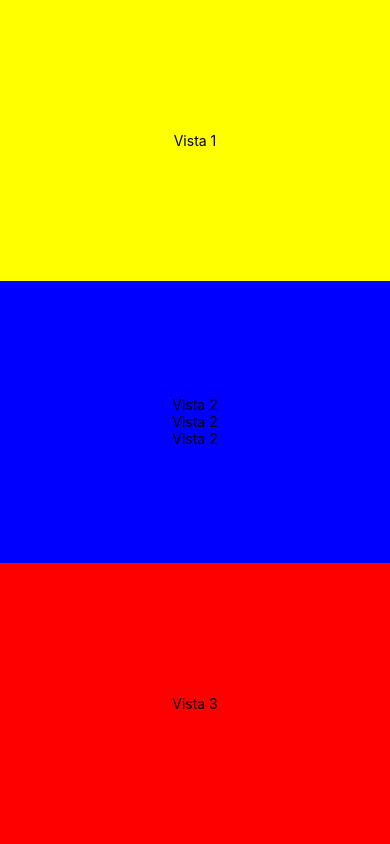
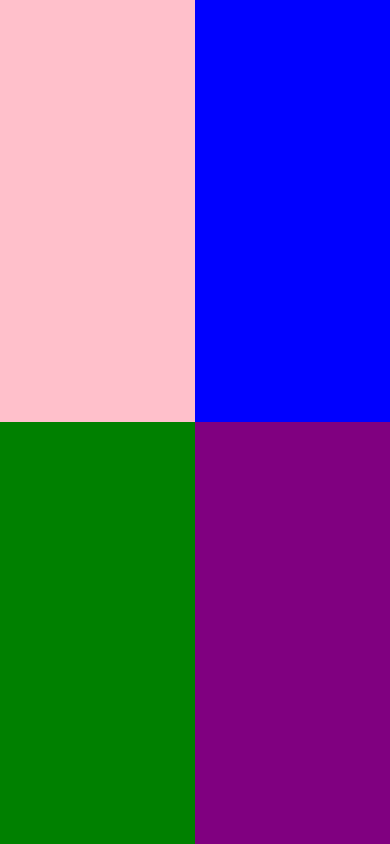
Before and after one commit to Yzdesarrollo/cursoReactNative, a React Native app: screen / in a window 390 px wide. Built offline with nearby package versions, Linux system fonts and the light colour scheme.

Commit message:
flexDirection: column row

```diff
--- a/App.js
+++ b/App.js
@@ -5,15 +5,12 @@ export default function App(){
   return(
     <View style={styles.container}>
       <View style={styles.v1}>
-        <Text>Vista 1</Text>
+        <View style={styles.v2}></View>
+        <View style={styles.v3}></View>
       </View>
-      <View style={styles.v2}>
-        <Text>Vista 2</Text>
-        <Text>Vista 2</Text>
-        <Text>Vista 2</Text>
-      </View>
-      <View style={styles.v3}>
-        <Text>Vista 3</Text>
+      <View style={styles.v4}>
+        <View style={styles.v5}></View>
+        <View style={styles.v6}></View>
       </View>
     </View>
   );
@@ -29,22 +26,36 @@ const styles = StyleSheet.create({
   },
   v1: {
         flex: 1,
-        backgroundColor: 'yellow',
+        flexDirection: 'row'
+  },
+  v2: {
+        flex: 1,
+        backgroundColor: 'pink',
         justifyContent: 'center',
         alignItems: 'center'
   },
-  v2: {
+  v3: {
         flex: 1,
         backgroundColor: 'blue',
         justifyContent: 'center',
         alignItems: 'center'
   },
-  v3: {
-        flex: 1,
-        backgroundColor: 'red',
-        justifyContent: 'center',
-        alignItems: 'center'
-  }
+    v4: {
+      flex: 1,
+      flexDirection:'row'
+  },
+  v5: {
+      flex: 1,
+      backgroundColor: 'green',
+      justifyContent: 'center',
+      alignItems: 'center'
+  },
+    v6: {
+      flex: 1,
+      backgroundColor: 'purple',
+      justifyContent: 'center',
+      alignItems: 'center'
+  },
 
 
 
```
